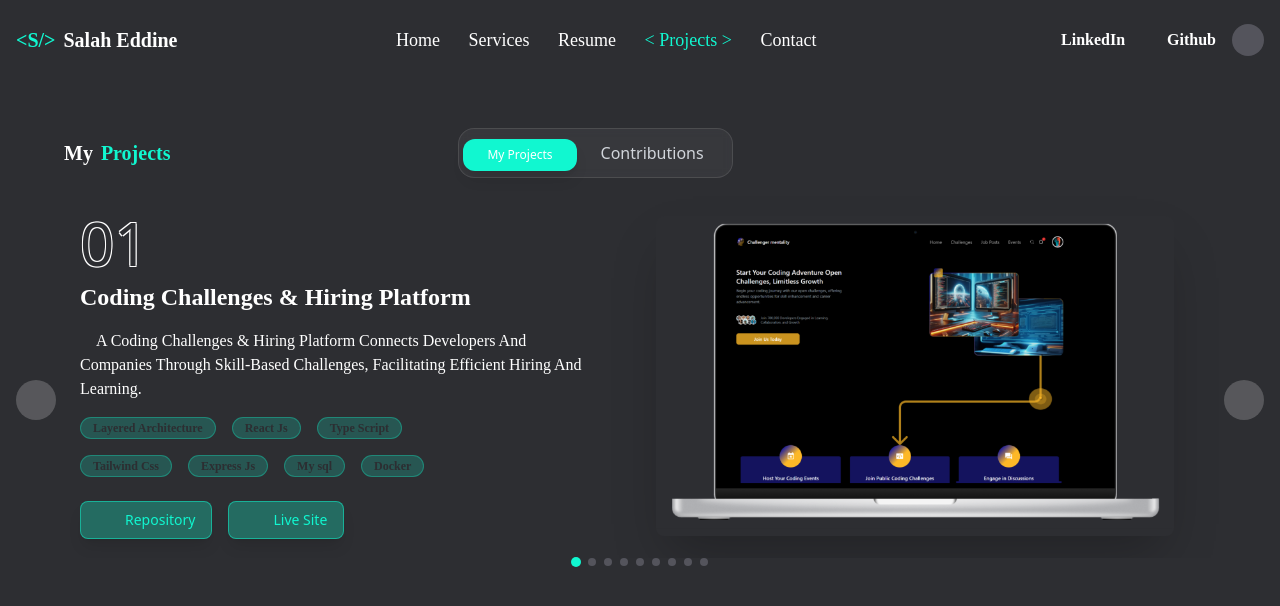
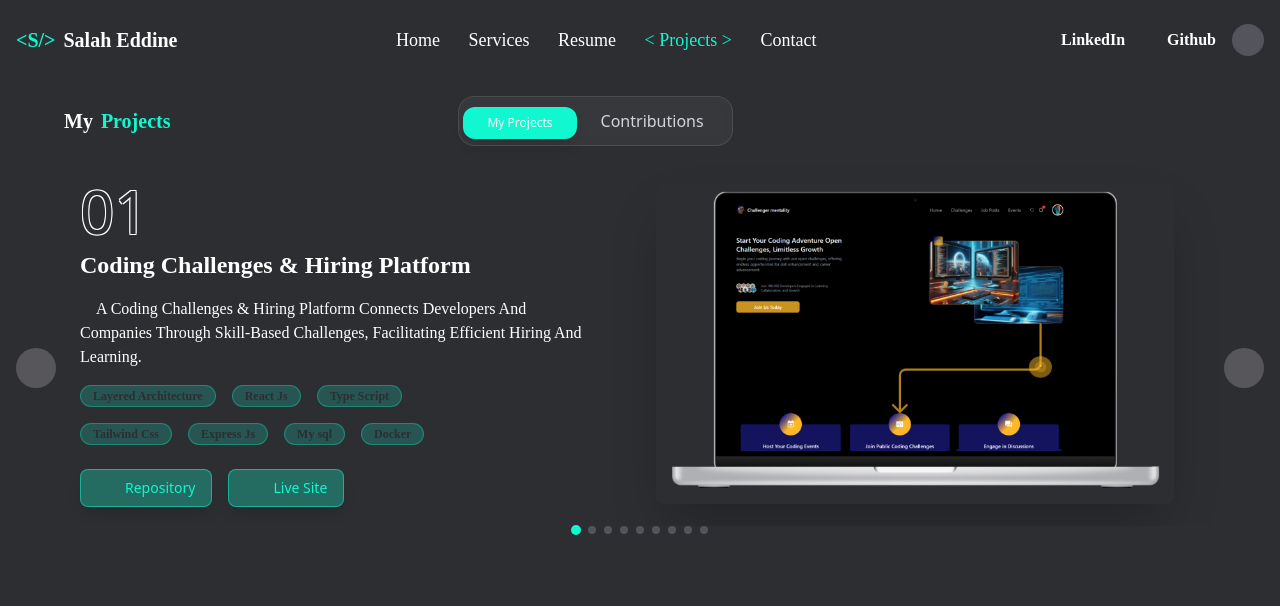
Before and after one commit to kadik23/portfolio, a Next.js app: page /projects in a window 1280 px wide. Shown: the top 606 px of the page. Built offline with nearby package versions, Linux system fonts and the light colour scheme; some icons are missing.

Commit message:
fix ui issue

```diff
--- a/src/app/projects/page.tsx
+++ b/src/app/projects/page.tsx
@@ -91,7 +91,7 @@ export default function ProjectsPage() {
                 initial={{ opacity: 0, y: 50 }}
                 animate={{ opacity: 1, y: 0 }}
                 transition={{ duration: 0.6 }}
-                className="mt-16 ml-4 mx-4 flex items-center flex-col md:flex-row"
+                className="mt-8 ml-4 mx-4 flex items-center flex-col md:flex-row"
             >
                 <div className="inika-bold text-lg lg:ml-12 mr-72 xl:text-xl flex gap-2 items-center relative mb-4">
                     My <div className="text-green">Projects</div>
```
